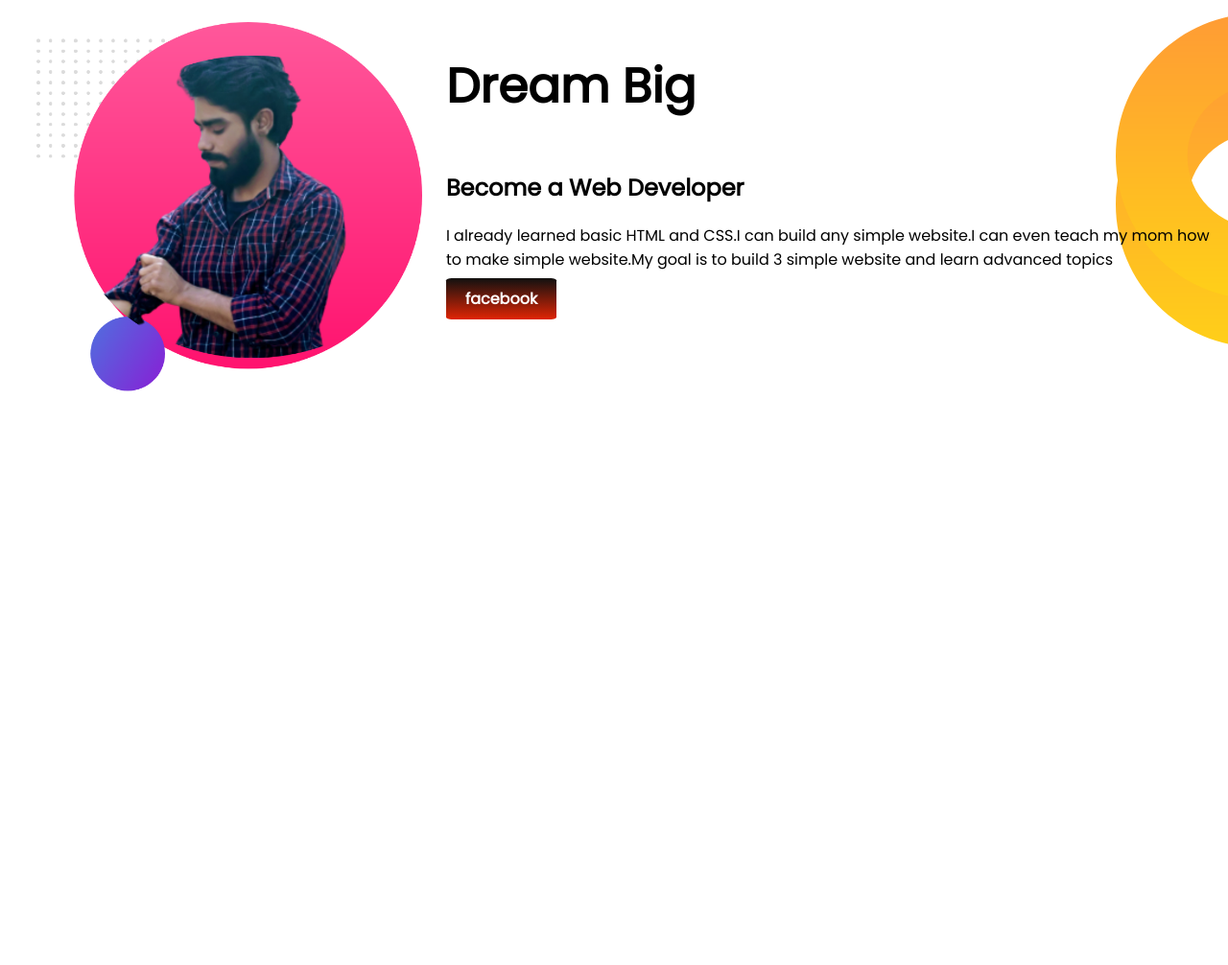
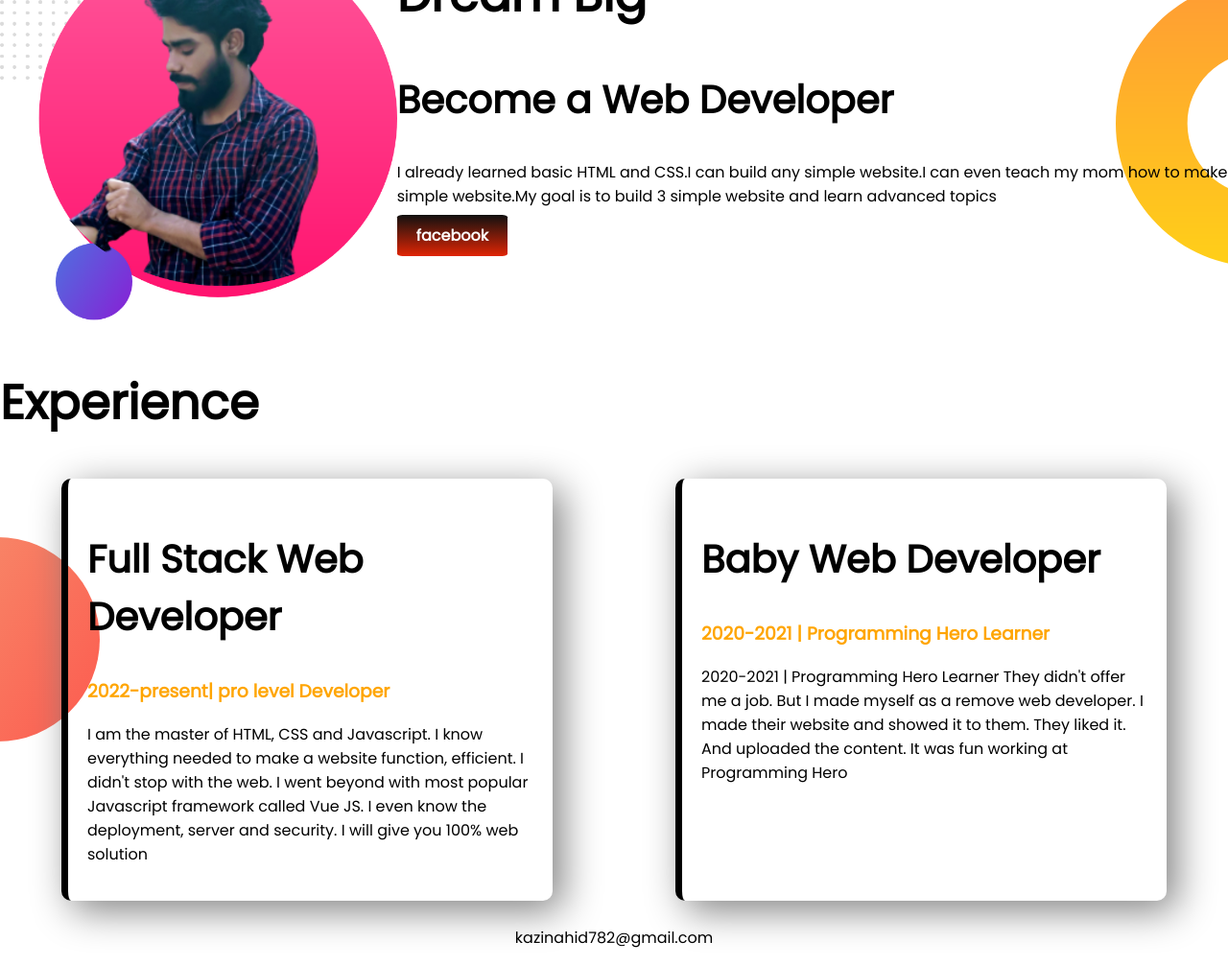
Before and after one commit to kazinahid1/developer-portfolio-, a plain HTML site: page index.html in a window 1280 px wide. Shown: the part 519-1525 px from the top of the page at 96% size. Before the commit the page ends 1043 px from the top, so only its background shows below. Drawn offline with Linux system fonts and the light colour scheme.

Commit message:
footer and experience added

```diff
--- a/index.html
+++ b/index.html
@@ -13,7 +13,7 @@
 </head>
 <body>
 
- <section class="top-banner">
+ <section class="top-banner flexible-container">
      <div class="half-width"><h1>Welcome To <br> <span class="orange">Kazi Nahid</span> World </h1>
     <h3>Time to do something special</h3>
     <p>I am a student of Physics.I am studying at Jhangirnagar University. Its beena a year starting first from COVID-19 I am sitting home idly.Thats why i am learning and mastering web development.I will not stop until become a Web Developer Hero. </p>
@@ -23,11 +23,13 @@
 
   <div class="half-width"><img src="images/nahid-bg.png"></div>
 </section> <br>
- <section class="dream-big">
+
+
+ <section class="dream-big flexible-container">
      <div class="half-width">
          <img src="images/my-bg2.png" alt="">
      </div>
-     <section class="dream-big">
+
          <div class="half-width">
 <h1>Dream Big</h1>
 <h2>Become a Web Developer</h2>
@@ -36,15 +38,24 @@
 
     </div>
      </section>
+  <section class="experience-area">
+<h1>Experience</h1>
+<div class="flexible-container">
+    <div id="full-dev-experience" class="experience-item" >
+        <h2>Full Stack Web Developer</h2>
+        <h3 class="orange">2022-present| pro level Developer</h3>
+        <p>I am the master of HTML, CSS and Javascript. I know everything needed to make a website function, efficient. I didn't stop with the web. I went beyond with most popular Javascript framework called Vue JS. I even know the deployment, server and security. I will give you 100% web solution</p>
+    </div>
+    <div  id="wev-dev-experience" class="experience-item">
+        <h2>Baby Web Developer</h2>
+        <h3 class="orange">2020-2021 | Programming Hero Learner</h3>
+        <p>2020-2021 | Programming Hero Learner
 
-
-
-
-
-
-
-
-
- </section>
+            They didn't offer me a job. But I made myself as a remove web developer. I made their website and showed it to them. They liked it. And uploaded the content. It was fun working at Programming Hero
+            </p>
+    </div>
+</div>
+  </section>
+  <footer><p>kazinahid782@gmail.com</p></footer>
 </body>
 </html>
--- a/style.css
+++ b/style.css
@@ -3,24 +3,25 @@ body{
     margin: 0;
 }
 .top-banner{
+
     background-image: url(images/top-banner.png);
     background-repeat: no-repeat;
 }
 
-
-
-
-
 h1{
     font-size: 50px;
+}
+h2{
+    font-size: 40px;
 }
 .orange{
     color: orange;
 
 }
-section{
+.flexible-container{
+
     display: flex;
-    margin-bottom: 100px;
+}
 }
 .half-width{
     width: 50;
@@ -29,7 +30,7 @@ section{
 .half-width img{
     width: 100%;
     padding-top: 5%;
-   ma
+
 }
 .link-button{
 
@@ -42,7 +43,36 @@ section{
 
 }
 .dream-big{
+
     background-image: url(images/dream-bg.png);
     background-repeat: no-repeat;
     background-position: right;
 }
+.experience-area{
+
+    background-image: url(images/exp-bg.png);
+    background-repeat: no-repeat;background-position: left;}
+.experience-item{
+    width: 40%;
+    border-radius: 10px;
+  margin-left: 5%;
+  margin-right: 5%;
+  margin-bottom: 10px;
+  padding: 20px;
+   box-shadow: 10px 10px 40px gray;
+
+}
+#wev-dev-experience{
+    border-left: 7px solid;
+   border-image: linear-gradiant(red,black);
+    border-image-slice: 1;
+}
+#full-dev-experience{
+
+    border-left: 7px solid;
+    border-image: linear-gradiant(red,black);
+     border-image-slice: 1;
+}
+footer{
+    text-align: center;
+}
```
Also changed, not shown: images/nahid2-removebg-preview.png (deleted), images/nahid3-removebg-preview.png (deleted), images/nahid5-removebg-preview.png (deleted).
